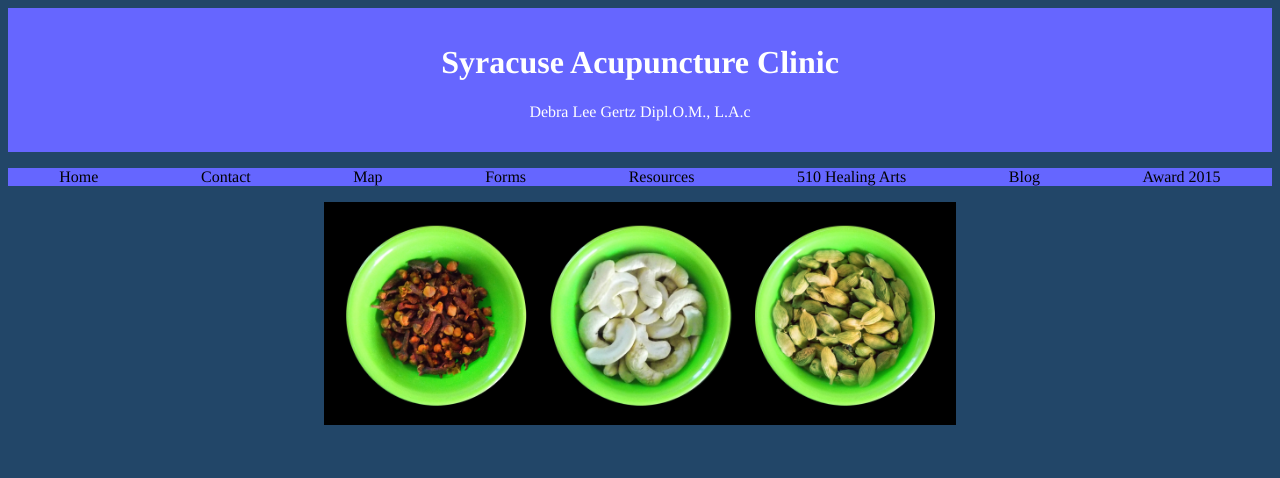
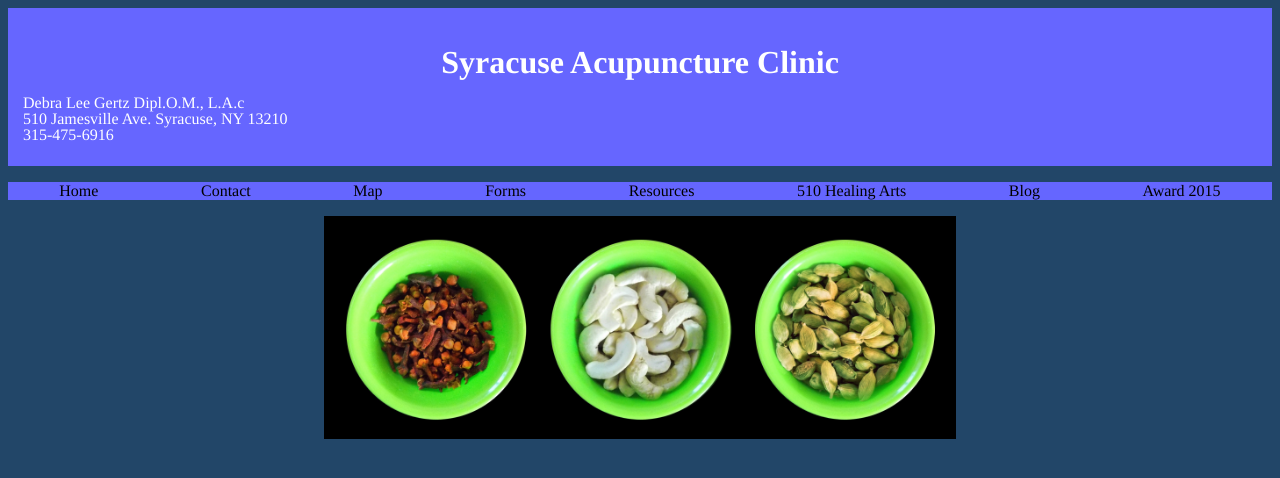
Before and after one commit to hamishgibbs/acu-web, a plain HTML site: page index.html in a window 1280 px wide. Drawn offline with Linux system fonts and the light colour scheme.

Commit message:
grid layout

```diff
--- a/index.html
+++ b/index.html
@@ -6,9 +6,13 @@
     <link rel="stylesheet" href="style.css">
   </head>
   <body>
+
+  	<div class="grid-container">
   		<div class="header">
   			<h1>Syracuse Acupuncture Clinic</h1>
-  		<p>Debra Lee Gertz Dipl.O.M., L.A.c</p>
+  			<p class="name">Debra Lee Gertz Dipl.O.M., L.A.c</p>
+  			<p class="contact">510 Jamesville Ave. Syracuse, NY 13210</p>
+  			<p class="contact">315-475-6916</p>
   		</div>
 
   		<ul class="menu-bar" role="navigation">
@@ -21,11 +25,11 @@
   			<li class="menu-item">Blog</li>
   			<li class="menu-item">Award 2015</li>
   		</ul>
+	</div>
+
 
   	<! services section here>
 
     <img src="images/spices.jpg" alt="My test image" class="main-image">
   </body>
 </html>
-
-<! merge with github >
--- a/style.css
+++ b/style.css
@@ -11,8 +11,35 @@ ul {
 	list-style: none;
 }
 
+.grid-container{
+	display: grid;
+	grid-template-rows: auto, auto, auto, auto;
+	background-color: #6566ff
+	height: 100%;
+}
+
+.header {
+	grid-row: 1;
+	padding: 15px;
+	text-align: center;
+	background-color: #6666ff;
+	color: #ffffff;
+}
+
+.name {
+	line-height: 0%;
+	text-align: left;
+	color: #ffffff;
+}
+
+.contact {
+	line-height: 0%;
+	text-align: left;
+	color: #ffffff;
+}
 
 .menu-bar {
+	grid-row: 2;
 	display: flex;
 	justify-content: space-around;
 	background-color: #6566ff
@@ -30,10 +57,3 @@ ul {
 	margin-right: auto;
 	width: 50%;
 }
-
-.header {
-	padding: 15px;
-	text-align: center;
-	background-color: #6666ff;
-	color: #ffffff;
-}
```
Lines whose indentation alone changed are shown as unchanged.
